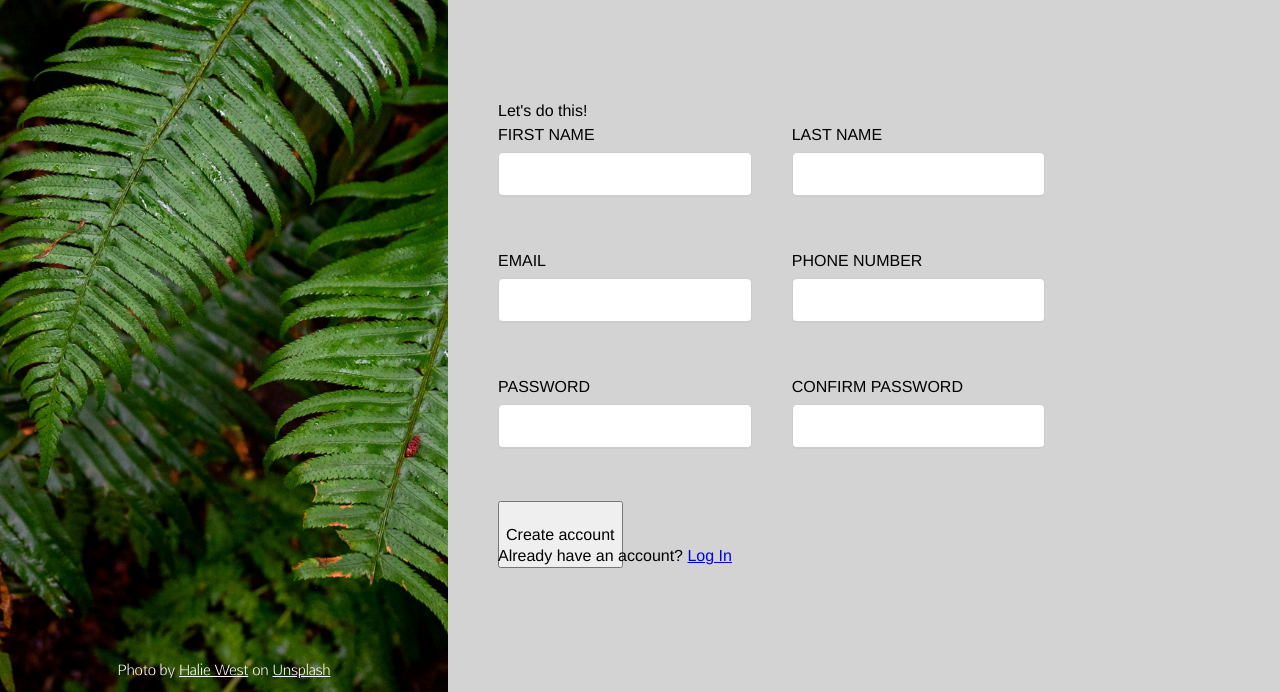
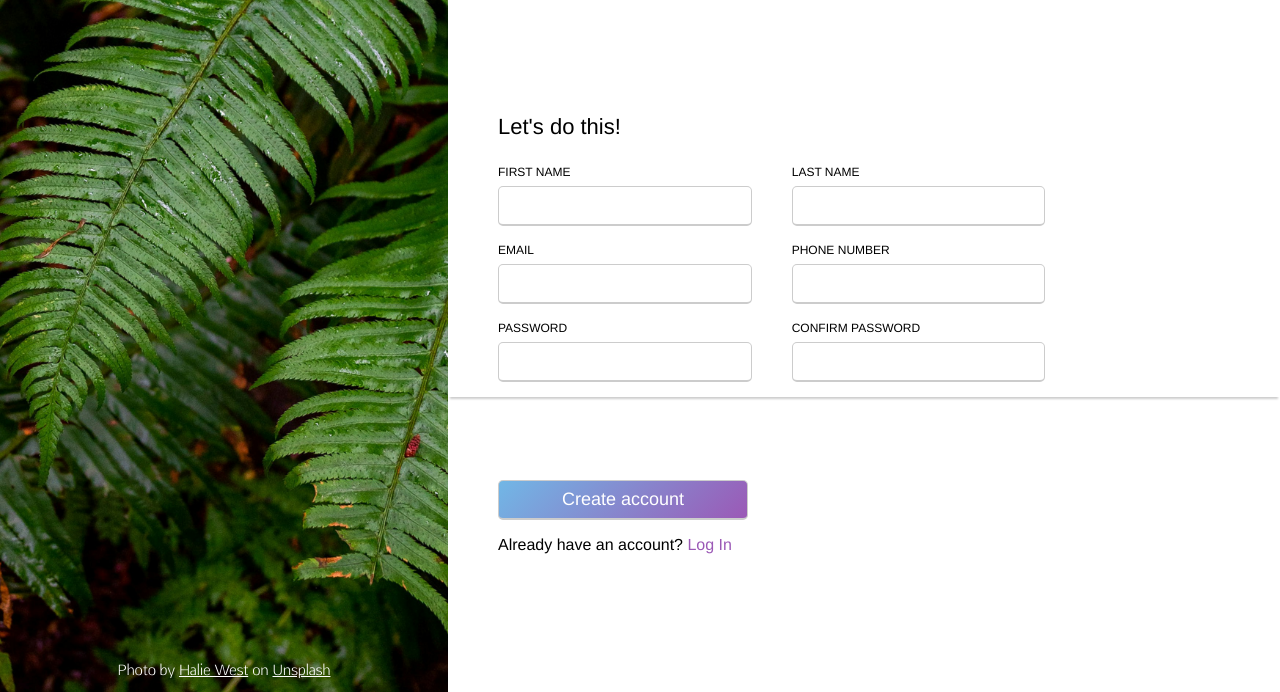
Before and after one commit to Ochenzhal/sign-up-form, a plain HTML site: page index.html in a window 1280 px wide. Shown: the part 220-912 px from the top of the page. Drawn offline with Linux system fonts and the light colour scheme.

Commit message:
Update form layout

```diff
--- a/style.css
+++ b/style.css
@@ -150,10 +150,10 @@ body {
 .sec-two {
   font-family: 'arimoregular';
   min-width: 65%;
-  background-color: lightgray;
+  background-color: white;
   display: flex;
   flex-wrap: wrap;
-  padding-left: 50px;
+  /* padding-left: 50px; */
 }
 
 form {
@@ -169,10 +169,19 @@ form {
   font-size: 22px;
   max-width: 60ch;
   margin-top: 150px;
+  height: fit-content;
+  padding-left: 50px;
 }
 
 .text-container p:last-child {
   margin-top: 25px;
+}
+
+.form {
+  position: relative;
+  height: fit-content;
+  box-shadow: 0 4px 2px -2px rgba(0, 0, 0, 0.2);
+  padding-left: 50px;
 }
 
 form .input-container {
@@ -182,12 +191,12 @@ form .input-container {
 
 form .input-container label {
   display: block;
-  font-weight: 500;
+  font-size: 12px;
   margin-bottom: 5px;
 }
 
 form .input-container input {
-  height: 45px;
+  height: 40px;
   width: 100%;
   outline: none;
   font-size: 16px;
@@ -197,3 +206,38 @@ form .input-container input {
   border-bottom-width: 2px;
   transition: all 0.3s ease;
 }
+
+div.form > div {
+  font-size: 22px;
+  margin-bottom: 20px;
+}
+
+form button {
+  position: absolute;
+  top: 370px;
+  height: 40px;
+  width: 250px;
+  color: white;
+  font-size: 18px;
+  border-radius: 5px;
+  border: 1px solid #ccc;
+  border-bottom-width: 2px;
+  background: linear-gradient(135deg, #71b7e6, #9b59b6);
+}
+
+form button:hover {
+  border: 1px solid #9b59b6;
+  border-bottom-width: 2px;
+  background: white;
+  color: #9b59b6;
+  transition: all 0.5s ease;
+}
+
+.sec-two div:last-child {
+  padding-left: 50px;
+}
+
+.sec-two div:last-child a {
+  color: #9b59b6;
+  text-decoration: none;
+}
```
